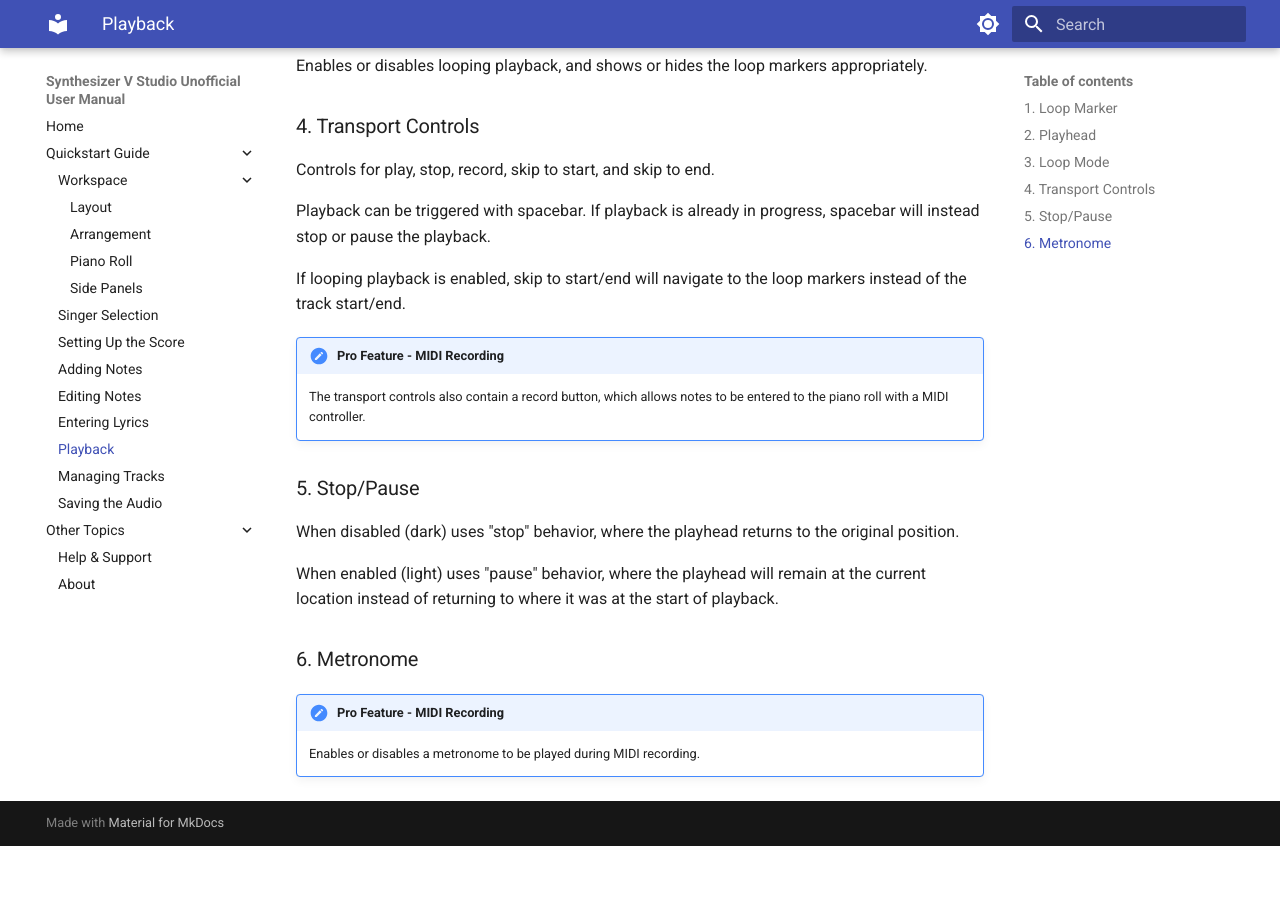
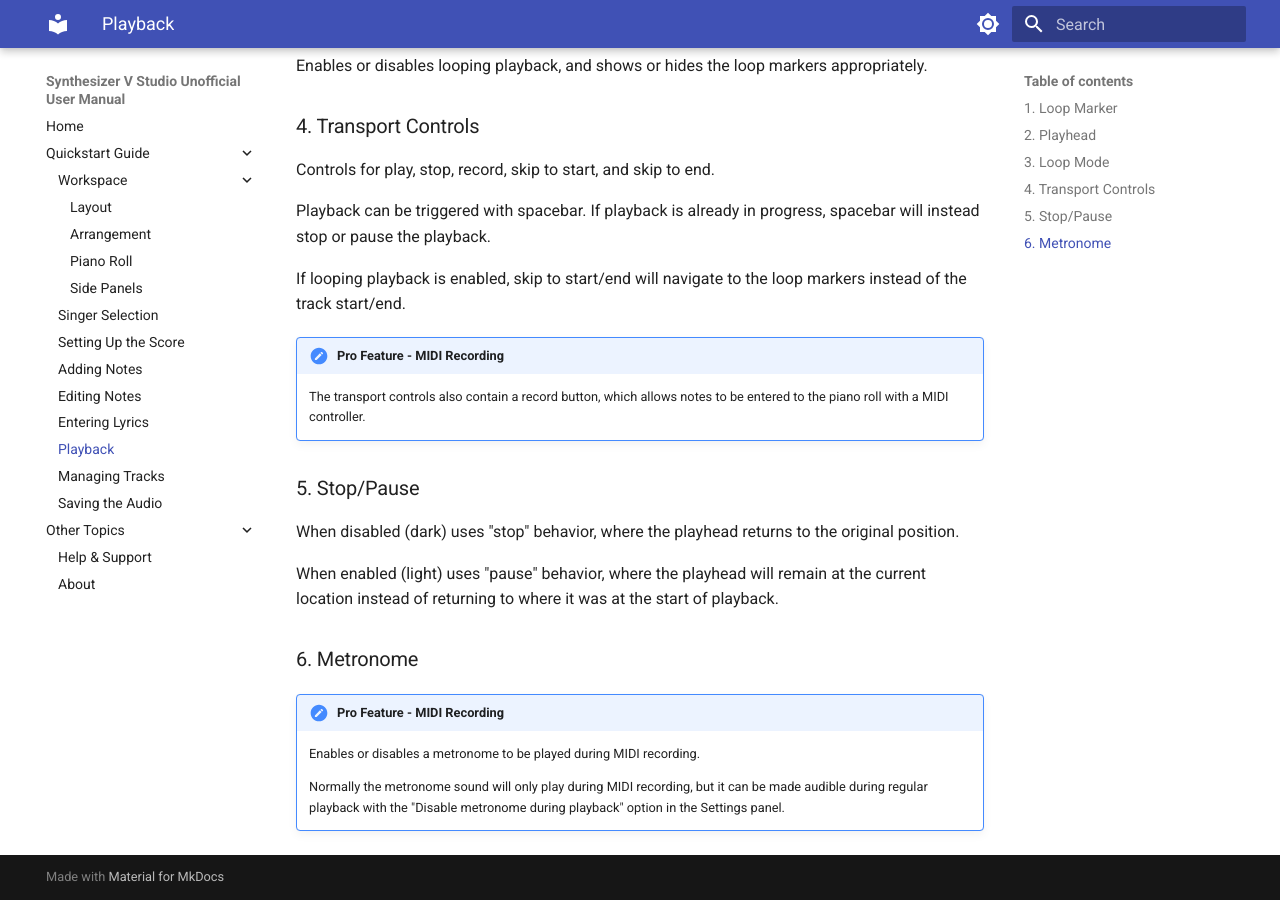
Before and after one commit to claire-west/svstudio-manual, an MkDocs documentation site: the page built from docs/quickstart/playback.md, in a window 1280 px wide and 900 px high, scrolled down 1301 px. Built offline with MkDocs 1.6.1 and Material for MkDocs 9.7.7, drawn with Linux system fonts in a browser that asks for light colours; before the commit the page ends 2147 px from its top, so only the background shows below that.

Commit message:
Incremental changes

```diff
--- a/docs/quickstart/playback.md
+++ b/docs/quickstart/playback.md
@@ -36,3 +36,5 @@ When enabled (light) uses "pause" behavior, where the playhead will remain at th
 !!! note "Pro Feature - MIDI Recording"
 
     Enables or disables a metronome to be played during MIDI recording.
+
+    Normally the metronome sound will only play during MIDI recording, but it can be made audible during regular playback with the "Disable metronome during playback" option in the Settings panel.
```
